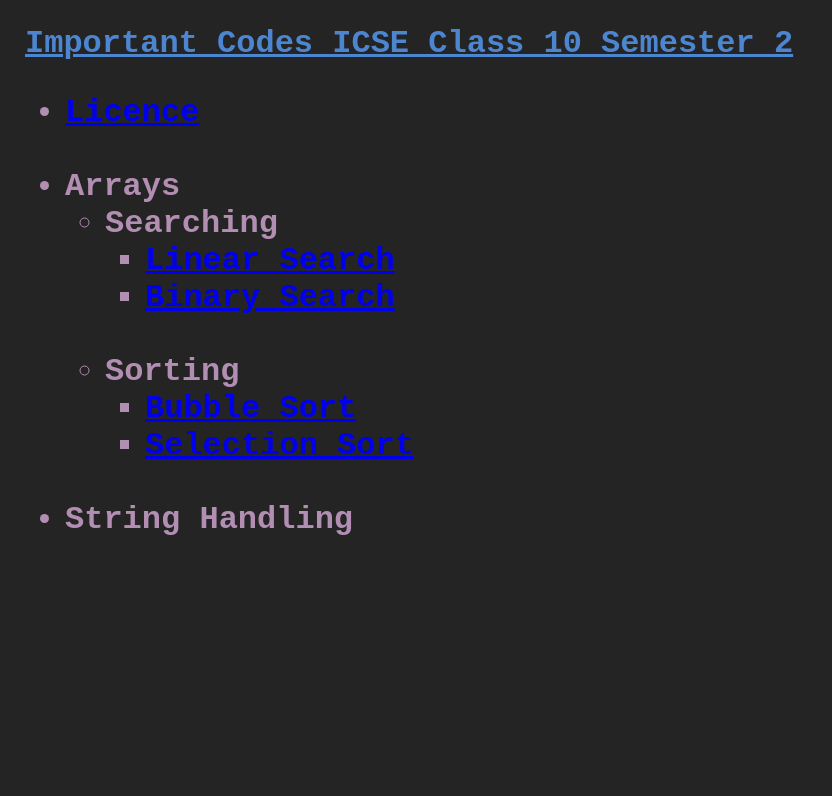
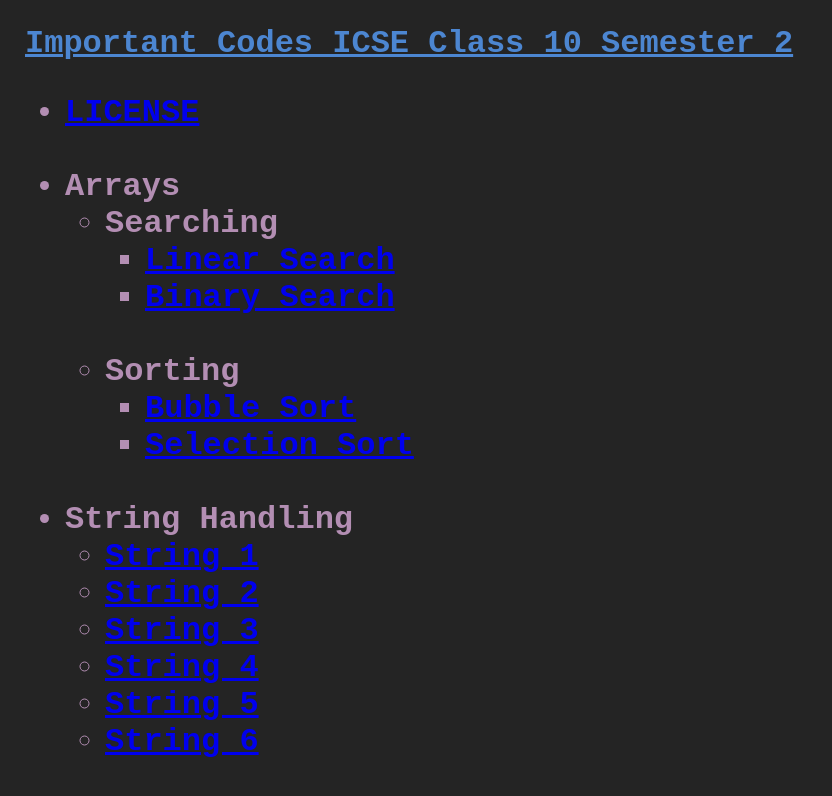
Before and after one commit to Shu6hamPrasad/IMPCODESSEM-2, a plain HTML site: page index.html in a window 1280 px wide. Shown: the whole page, without its empty margins (0-832 px from the left). Drawn offline with Linux system fonts and the light colour scheme.

Commit message:
Update index.html

```diff
--- a/index.html
+++ b/index.html
@@ -5,13 +5,13 @@
 </head>
 
 <body bgcolor="#242424" style="margin-top: 25px; margin-bottom: 100px; margin-right: 150px; margin-left: 25px;">
-    <div id="test" onmousedown='return false;' onselectstart='return false;'>
+    <div id="test" onmouseup='return false' onmousedown='return false' onselectstart='return false';>
         <h1 style="font-family: monospace, monospace; color:rgb(76, 134, 209);">
             <u> Important Codes ICSE Class 10 Semester 2 </u>
         </h1>
         <h1 style="font-family: monospace, monospace; color:rgb(179, 142, 179);">
             <ul>
-                <li> <a href="./ExtraAssets/LICENSE.html"> Licence </a> </li>
+                <li> <a href="./ExtraAssets/LICENSE.html"> LICENSE </a> </li>
                 <br>
                 <li> Arrays
                     <ul>
@@ -38,7 +38,15 @@
                 </li>
                 <br>
                 <li> String Handling
+                    <ul>
+                        <li> <a href="./ExtraAssets/String1.html"> String 1 </a></li>
+                        <li> <a href="./ExtraAssets/String2.html"> String 2 </a></li>
+                        <li> <a href="./ExtraAssets/String3.html"> String 3 </a></li>
+                        <li> <a href="./ExtraAssets/String4.html"> String 4 </a></li>
+                        <li> <a href="./ExtraAssets/String5.html"> String 5 </a></li>
+                        <li> <a href="./ExtraAssets/String6.html"> String 6 </a></li>
 
+                    </ul>
                 </li>
             </ul>
         </h1>
```
